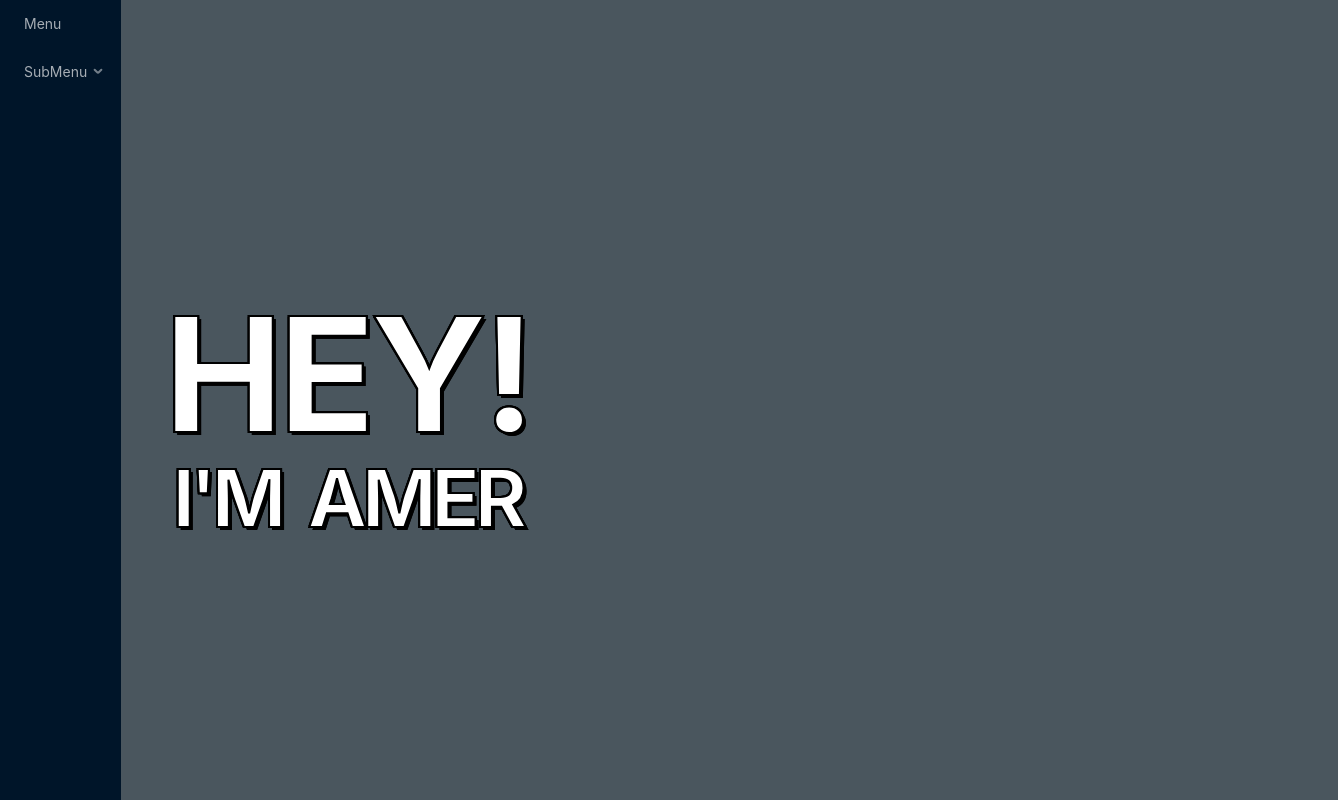
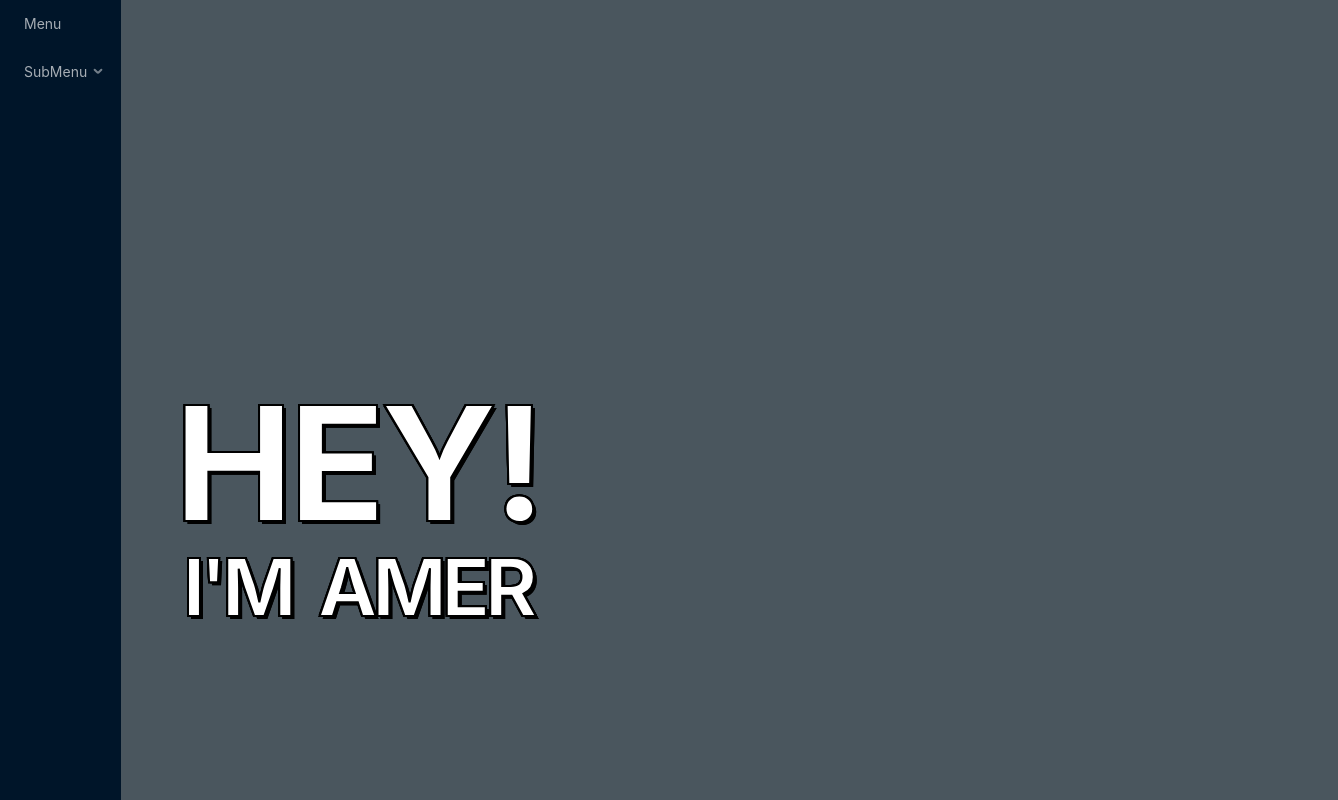
Before and after one commit to amerjusupovic/portfolio, a React (Create React App) app in the folder frontend/: page / in a window 1280 px wide. Shown: the whole page, 1338 px wide, since content can reach past the window. Built offline with nearby package versions, Linux system fonts and the light colour scheme; the HTML template or start-up script is replaced by a standard one.

Commit message:
need to fix sticky

```diff
--- a/frontend/src/App.scss
+++ b/frontend/src/App.scss
@@ -22,11 +22,9 @@ $color: #282828;
   display: inline-grid;
   align-items: stretch;
   bottom: 0;
-  height: 100%;
 }
 
 .sticky {
-  overflow: auto;
   position: -webkit-sticky;
   position: sticky;
   top: 5%;
@@ -71,7 +69,7 @@ body{
 }
 
 .end {
-  width: 70%;
+  width: 90%;
 }
 
 .container{
--- a/frontend/src/App.tsx
+++ b/frontend/src/App.tsx
@@ -7,7 +7,7 @@ import { Menu } from 'antd';
 function App() {
   return (
     <Router>
-      <div className="start sidebar-div sticky">
+      <div className="start">
         <div className="sidebar-div sticky">
           <Menu mode={"inline"} theme={"dark"}>
             <Menu.Item>Menu</Menu.Item>
```
